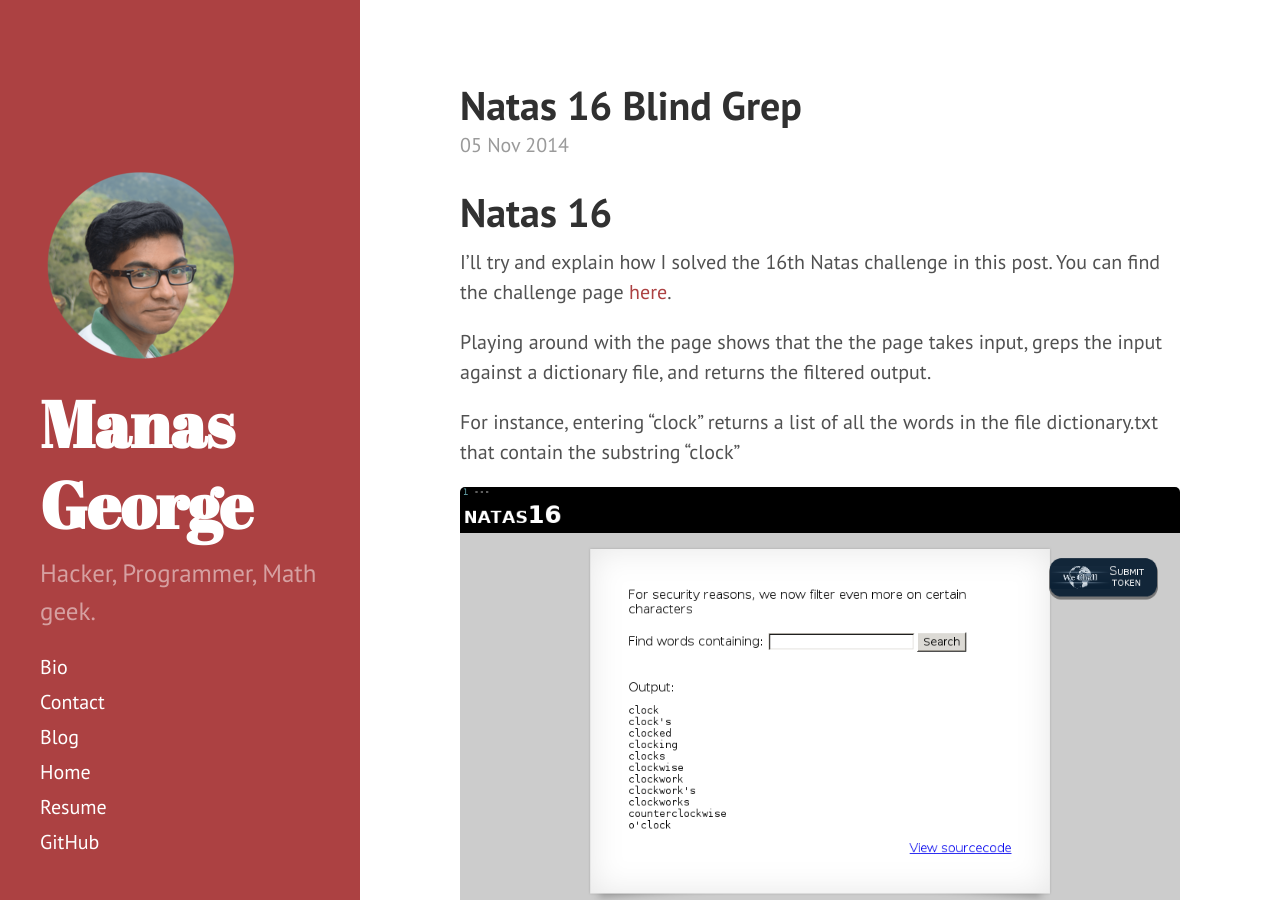
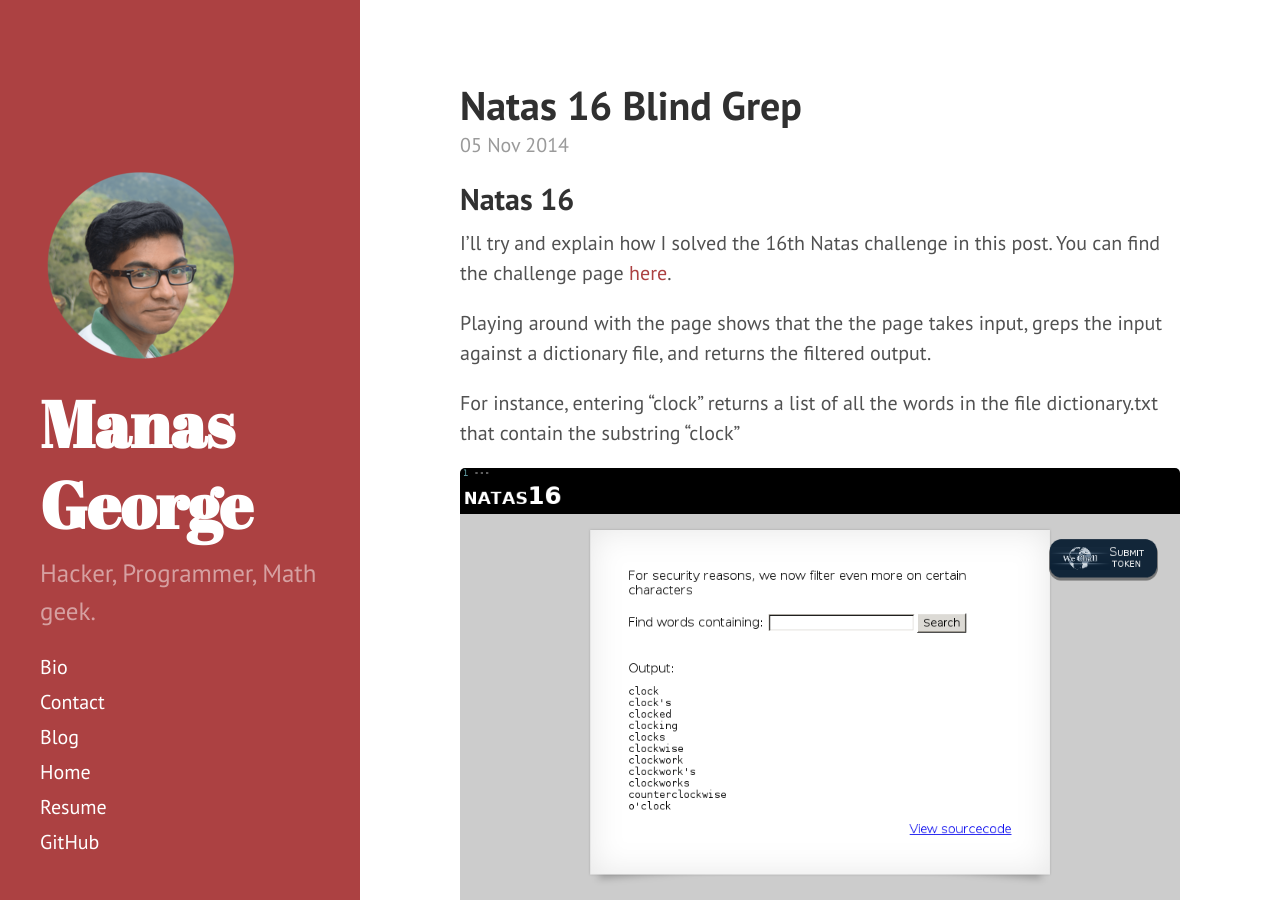
Before and after one commit to magebeans/blog, a Jekyll site: the page built from _posts/2014-11-05-natas-16-blind-grep.md, in a window 1280 px wide and 900 px high. Built offline with Jekyll 4.4.1, drawn with Linux system fonts in a browser that asks for light colours.

Commit message:
Changed blog index to have excerpts

```diff
--- a/_posts/2014-11-05-natas-16-blind-grep.md
+++ b/_posts/2014-11-05-natas-16-blind-grep.md
@@ -3,8 +3,7 @@
 ---
 
 Natas 16
-========
-
+--------
 I'll try and explain how I solved the 16th Natas challenge in this post. You
 can find the challenge page [here](http://natas16.natas.labs.overthewire.org).
 
--- a/blog/index.html
+++ b/blog/index.html
@@ -14,7 +14,8 @@
 
     <span class="post-date">{{ post.date | date_to_string }}</span>
 
-    {{ post.content }}
+    {{ post.excerpt }}
+
   </div>
   {% endfor %}
 </div>
```
Also changed, not shown: _posts/2014-11-11-hilbert-curves-and-color-spaces.md (+0 -7 lines).
